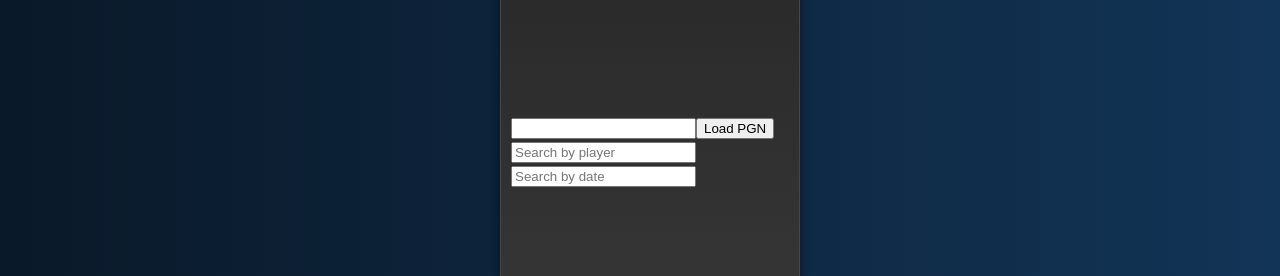
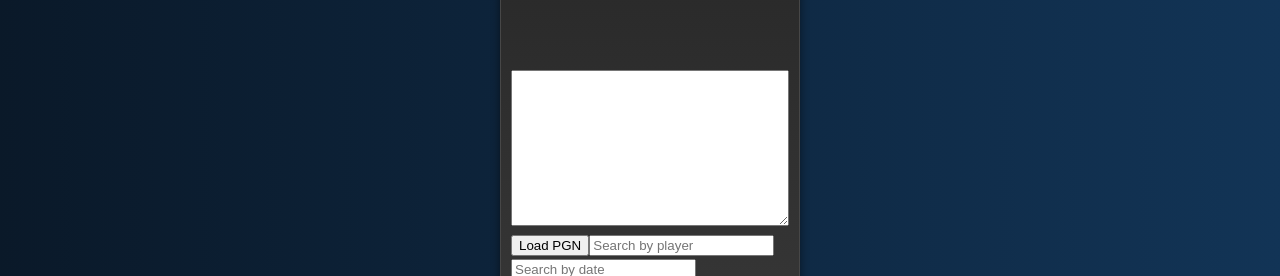
Before and after one commit to Nikhiltien/Bluefairy, a React (Create React App) app in the folder gui/bluefairy/: page / in a window 1280 px wide. Both pictures are taken after a click on the tab "GAME LIBRARY". Shown: the part 285-561 px from the top of the page. Built offline with nearby package versions, Linux system fonts and the light colour scheme.

Commit message:
GameLibraryTab

```diff
--- a/gui/bluefairy/src/components/GameLibraryTab.js
+++ b/gui/bluefairy/src/components/GameLibraryTab.js
@@ -9,8 +9,13 @@ const GameLibraryTab = ({ loadGameFromPgn }) => {
 
     return (
         <div>
-            <input type="text" value={pgnInput} onChange={handlePgnInputChange} />
-            <button onClick={() => loadGameFromPgn(pgnInput)}>Load PGN</button>
+        <textarea
+            value={pgnInput}
+            onChange={handlePgnInputChange}
+            rows="10" // Adjust the number of rows as needed
+            style={{ width: '100%' }} // Adjust styling as needed
+        />
+        <button onClick={() => loadGameFromPgn(pgnInput)}>Load PGN</button>
             <input type="text" placeholder="Search by player" />
             <input type="text" placeholder="Search by date" />
             {/* Additional search criteria */}
```
